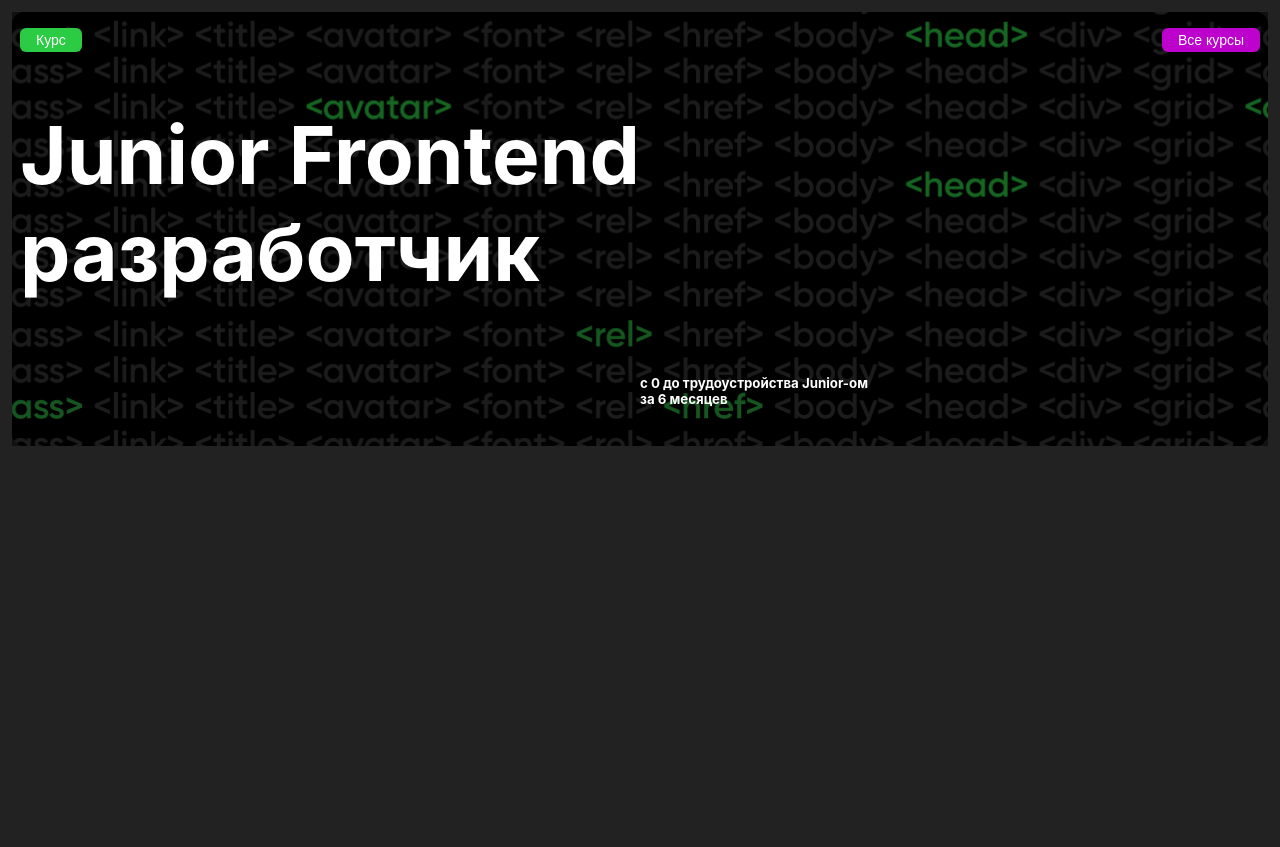
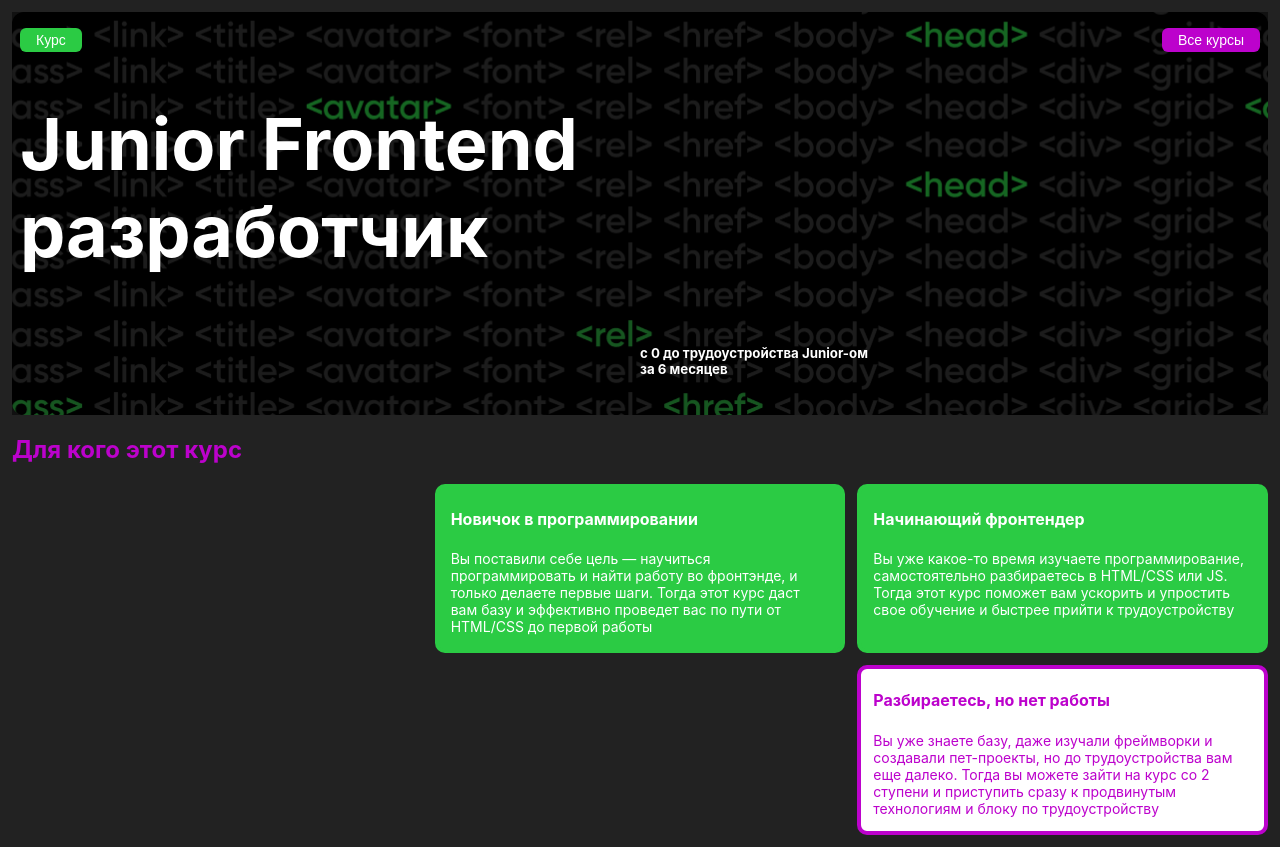
Before and after one commit to moiskillnadne/courses-app, a React (Vite) app: page / in a window 1280 px wide. Before the commit the page ends 812 px from the top, so only its background shows below. Built offline with nearby package versions, Linux system fonts and the light colour scheme.

Commit message:
feature: Target Audience block completed

```diff
--- a/src/app/index.css
+++ b/src/app/index.css
@@ -11,7 +11,7 @@
 }
 
 body {
-  margin: 0;
+  margin: 12px;
   min-width: 320px;
   min-height: 100vh;
 }
--- a/src/pages/LandingPage/index.tsx
+++ b/src/pages/LandingPage/index.tsx
@@ -1,9 +1,10 @@
-import { LandingHeader } from "~/widgets/LandingHeader"
+import { LandingHeader, LandingTargetAudience } from "~/widgets/Landing"
 
 export const LandingPage = () => {
   return (
     <div>
       <LandingHeader />
+      <LandingTargetAudience />
     </div>
   )
 }
--- a/src/widgets/LandingHeader/style.css
+++ b/src/widgets/Landing/Header/style.css
@@ -1,10 +1,9 @@
 .header-background-pattern {
-  background-image: url("../../assets/media/pattern-main.png");
+  background-image: url("../../../assets/media/pattern-main.png");
   background-repeat: no-repeat;
   background-size: 200%;
   background-position: -500px -195px;
 
-  margin: 12px;
   border-radius: 12px;
 }
 
@@ -20,7 +19,7 @@
 
 .header-title {
   color: white;
-  font-size: 40px;
+  font-size: 36px;
   cursor: default;
 }
 
--- /dev/null
+++ b/src/widgets/Landing/TargetAudience/index.tsx
@@ -0,0 +1,36 @@
+import classNames from "classnames"
+import "./style.css"
+
+export const LandingTargetAudience = () => {
+  return (
+    <div className="target-audience">
+      <div className="target-audience-header">
+        <h2>Для кого этот курс</h2>
+      </div>
+      <div className="target-audience-content">
+        <div className={classNames("target-audience-content-item", "item-1", "audience-description-card-default")}>
+          <h4>Новичок в программировании</h4>
+          <p>
+            Вы поставили себе цель — научиться программировать и найти работу во фронтэнде, и только делаете первые
+            шаги. Тогда этот курс даст вам базу и эффективно проведет вас по пути от HTML/CSS до первой работы
+          </p>
+        </div>
+        <div className={classNames("target-audience-content-item", "item-2", "audience-description-card-default")}>
+          <h4>Начинающий фронтендер</h4>
+          <p>
+            Вы уже какое-то время изучаете программирование, самостоятельно разбираетесь в HTML/CSS или JS. Тогда этот
+            курс поможет вам ускорить и упростить свое обучение и быстрее прийти к трудоустройству
+          </p>
+        </div>
+        <div className={classNames("target-audience-content-item", "item-3", "audience-description-card-purple")}>
+          <h4>Разбираетесь, но нет работы</h4>
+          <p>
+            Вы уже знаете базу, даже изучали фреймворки и создавали пет-проекты, но до трудоустройства вам еще далеко.
+            Тогда вы можете зайти на курс со 2 ступени и приступить сразу к продвинутым технологиям и блоку по
+            трудоустройству
+          </p>
+        </div>
+      </div>
+    </div>
+  )
+}
--- /dev/null
+++ b/src/widgets/Landing/TargetAudience/style.css
@@ -0,0 +1,45 @@
+.target-audience-header {
+  color: #BC02CC;
+}
+
+.target-audience-content {
+  display: grid;
+
+  grid-template-columns: 1fr 1fr 1fr;
+  gap: 12px;
+}
+
+.target-audience-content-item {
+  padding: 0px 12px;
+}
+
+.target-audience-content-item > p {
+  font-size: 14px;
+}
+
+.item-1 {
+  grid-column: 2/3;
+}
+
+.item-2 {
+  grid-column: 3/4;
+}
+
+.item-3 {
+  grid-row: 2/3;
+  grid-column: 3/4;
+}
+
+.audience-description-card-default {
+  border-radius: 10px;
+  border: 4px solid #2BCB44;
+  background: #2BCB44;
+  color: white;
+}
+
+.audience-description-card-purple {
+  border-radius: 10px;
+  border: 4px solid #BC02CC;
+  background: #FFF;
+  color: #BC02CC;
+}
--- /dev/null
+++ b/src/widgets/Landing/index.ts
@@ -0,0 +1,2 @@
+export * from "./Header"
+export * from "./TargetAudience"
```
Also changed, not shown: src/widgets/Landing/Header/index.tsx (renamed from src/widgets/LandingHeader/index.tsx).
